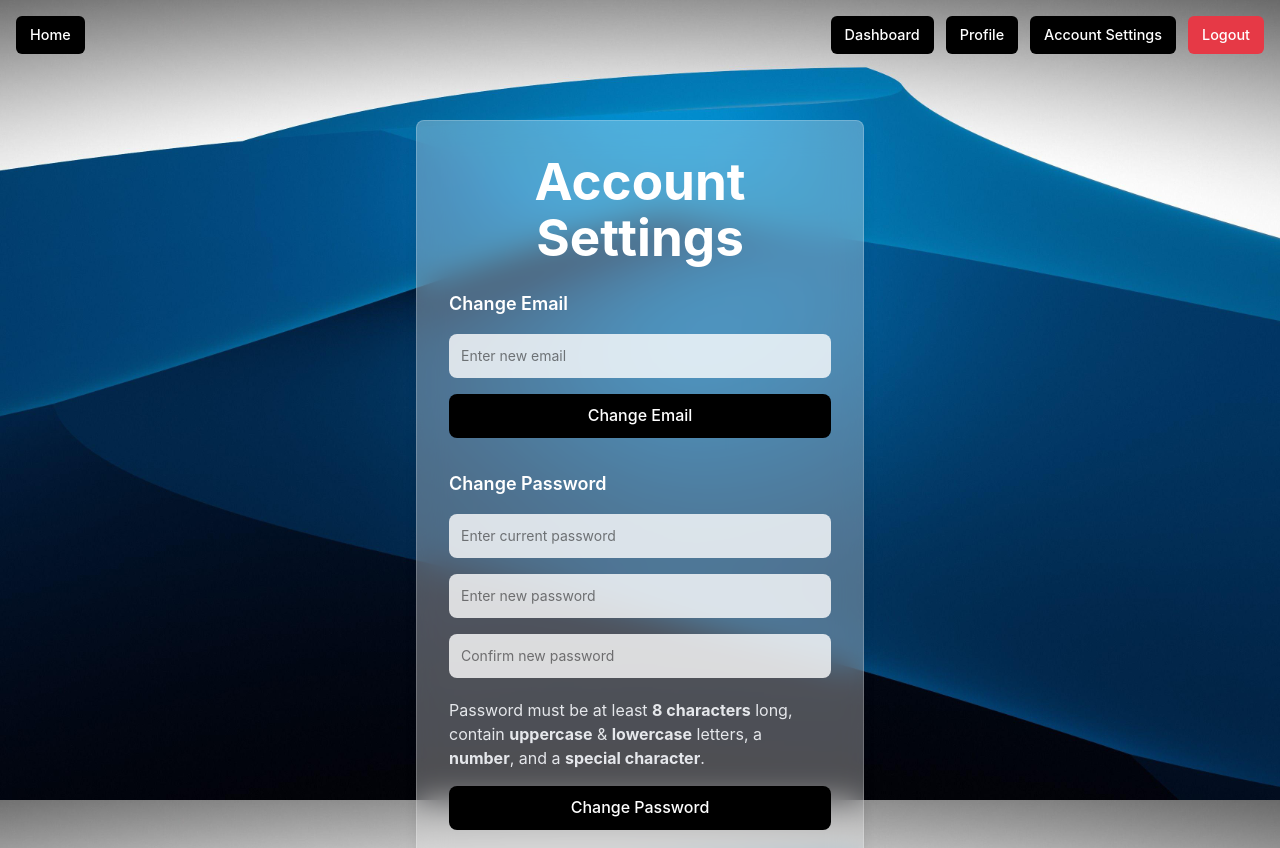
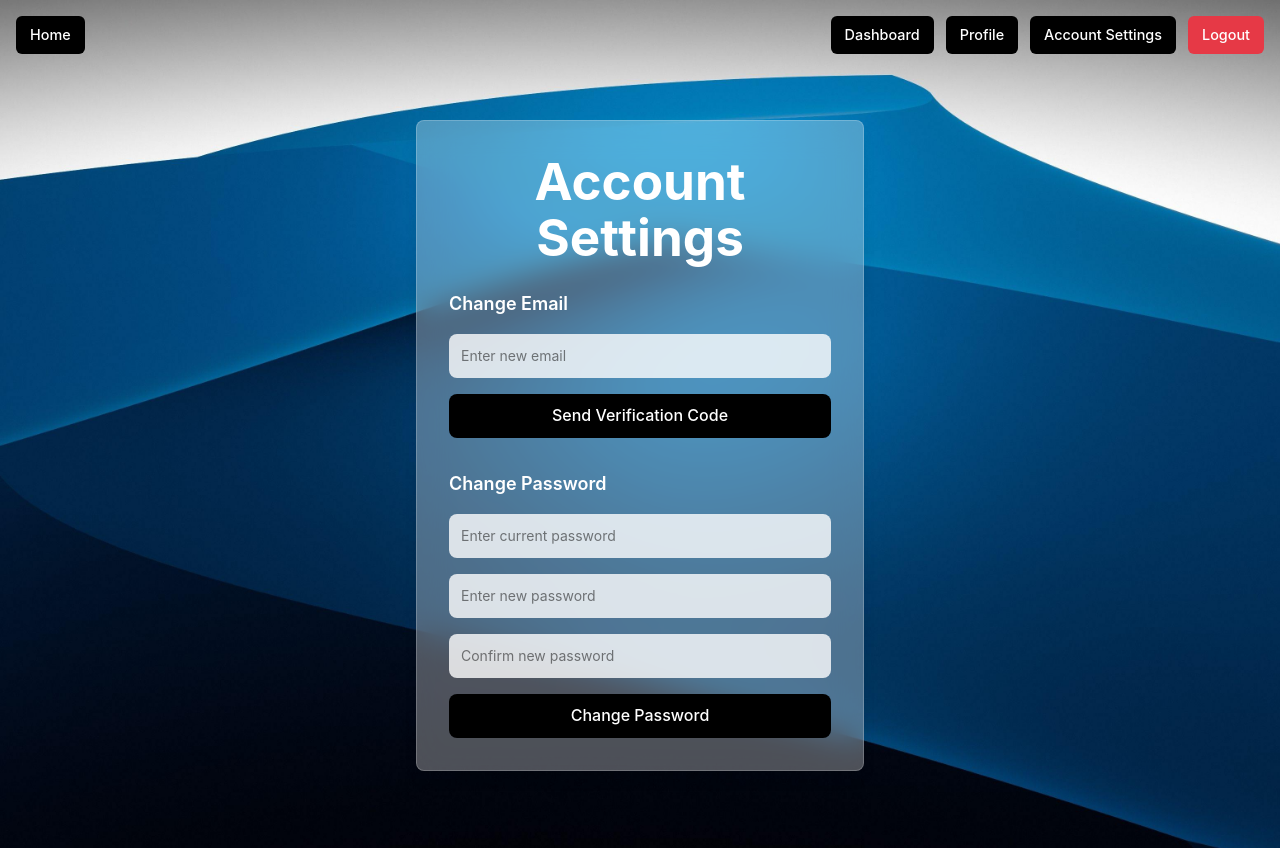
Before and after one commit to AAleksandros/Simple-Web-App, a Vue app in the folder frontend/: page /account-settings in a window 1280 px wide. Shown: the top 848 px of the page. Built offline with nearby package versions, Linux system fonts and the light colour scheme; sample sign-in values are in the browser's storage.

Commit message:
Finalized accountsettingsview (added new email verification field/function)

```diff
--- a/frontend/src/views/AccountSettingsView.vue
+++ b/frontend/src/views/AccountSettingsView.vue
@@ -5,16 +5,20 @@ import api from "../api";
 
 // Change Email
 const newEmail = ref("");
+const emailVerificationCode = ref("");
 const emailChangeMessage = ref("");
 const emailChangeError = ref("");
 const loadingEmail = ref(false);
+const loadingVerify = ref(false);
+const showVerifyEmailField = ref(false);
 
+// Cooldown state for change email
 const emailCooldownActive = ref(false);
 const emailCooldownSeconds = ref(0);
 
 const router = useRouter();
 
-// Resume cooldown from localStorage if it exists
+// Resume cooldown from localStorage on mount
 onMounted(() => {
   const lastEmailChangeRequest = localStorage.getItem("last_email_change_request");
   const storedCooldown = localStorage.getItem("email_change_cooldown_seconds");
@@ -50,7 +54,7 @@ const changeEmail = async () => {
   try {
     const response = await api.post("change-email/", { new_email: newEmail.value });
     emailChangeMessage.value = response.data.message;
-    // Start cooldown immediately after a successful request
+    showVerifyEmailField.value = true;
     const retryAfter = Number(response.headers["retry-after"]) || 60;
     emailCooldownSeconds.value = retryAfter;
     localStorage.setItem("last_email_change_request", Date.now().toString());
@@ -72,6 +76,24 @@ const changeEmail = async () => {
   }
 };
 
+const verifyNewEmail = async () => {
+  emailChangeMessage.value = "";
+  emailChangeError.value = "";
+  loadingVerify.value = true;
+  try {
+    const response = await api.post("verify-new-email/", { code: emailVerificationCode.value });
+    emailChangeMessage.value = response.data.message;
+    showVerifyEmailField.value = false;
+    const profileResponse = await api.get("profile/");
+    localStorage.setItem("profile", JSON.stringify(profileResponse.data));
+    newEmail.value = "";
+    emailVerificationCode.value = "";
+  } catch (error: any) {
+    emailChangeError.value = error.response?.data?.error || "Verification failed.";
+  } finally {
+    loadingVerify.value = false;
+  }
+};
 
 // Change Password
 const oldPassword = ref("");
@@ -121,32 +143,20 @@ const goBack = () => {
 </script>
 
 <template>
-  <!-- Full-page container with background -->
-  <div
-    class="pt-30 pb-30 flex items-center justify-center px-4 bg-cover bg-center overflow-y-auto"
-    style="background-image: url('/background.png'); background-attachment: fixed;"
-  >
-    <!-- Semi-transparent, blurred container -->
+  <div class="pt-30 pb-30 flex items-center justify-center px-4 bg-cover bg-center overflow-y-auto"
+       style="background-image: url('/background.png'); background-attachment: fixed;">
     <div class="bg-white/30 backdrop-blur-lg p-8 rounded-lg shadow-lg max-w-md w-full border border-white/20">
-      <h1 class="text-center text-2xl font-bold text-white sm:text-3xl">
-        Account Settings
-      </h1>
+      <h1 class="text-center text-2xl font-bold text-white sm:text-3xl">Account Settings</h1>
 
       <!-- Change Email Section -->
       <div class="mt-6 space-y-4">
         <h2 class="text-lg font-semibold text-white">Change Email</h2>
 
         <!-- Error / Success Messages for Email Change -->
-        <div
-          v-if="emailChangeError"
-          class="w-full text-center bg-black/60 backdrop-blur-md px-4 py-2 rounded"
-        >
+        <div v-if="emailChangeError" class="w-full text-center bg-black/60 backdrop-blur-md px-4 py-2 rounded">
           <p class="text-red-500 text-s">{{ emailChangeError }}</p>
         </div>
-        <div
-          v-if="emailChangeMessage"
-          class="w-full text-center bg-black/60 backdrop-blur-md px-4 py-2 rounded"
-        >
+        <div v-if="emailChangeMessage" class="w-full text-center bg-black/60 backdrop-blur-md px-4 py-2 rounded">
           <p class="text-green-400 text-s">{{ emailChangeMessage }}</p>
         </div>
 
@@ -158,7 +168,7 @@ const goBack = () => {
           class="w-full rounded-lg border-gray-300 p-3 text-sm bg-white/80 text-black"
         />
 
-        <!-- Change Email Button with cooldown logic -->
+        <!-- Change Email Button with cooldown -->
         <button
           @click="changeEmail"
           :disabled="loadingEmail || emailCooldownActive"
@@ -168,9 +178,26 @@ const goBack = () => {
             Wait {{ emailCooldownSeconds }}s
           </template>
           <template v-else>
-            {{ loadingEmail ? "Changing..." : "Change Email" }}
+            {{ loadingEmail ? "Sending..." : "Send Verification Code" }}
           </template>
         </button>
+
+        <!-- Verification Input & Button: Show only if a change-email request was sent -->
+        <div v-if="showVerifyEmailField" class="mt-4 space-y-2">
+          <input
+            type="text"
+            v-model="emailVerificationCode"
+            placeholder="Enter verification code"
+            class="w-full rounded-lg border-gray-300 p-3 text-sm bg-white/80 text-black"
+          />
+          <button
+            @click="verifyNewEmail"
+            :disabled="loadingVerify"
+            class="w-full rounded-lg bg-blue-600 px-5 py-3 text-sm font-medium text-white hover:bg-blue-700 transition disabled:bg-gray-500"
+          >
+            {{ loadingVerify ? "Verifying..." : "Verify Email Change" }}
+          </button>
+        </div>
       </div>
 
       <!-- Change Password Section -->
@@ -178,16 +205,10 @@ const goBack = () => {
         <h2 class="text-lg font-semibold text-white">Change Password</h2>
 
         <!-- Error / Success Messages for Password Change -->
-        <div
-          v-if="passwordChangeError"
-          class="w-full text-center bg-black/60 backdrop-blur-md px-4 py-2 rounded"
-        >
+        <div v-if="passwordChangeError" class="w-full text-center bg-black/60 backdrop-blur-md px-4 py-2 rounded">
           <p class="text-red-500 text-s">{{ passwordChangeError }}</p>
         </div>
-        <div
-          v-if="passwordChangeMessage"
-          class="w-full text-center bg-black/60 backdrop-blur-md px-4 py-2 rounded"
-        >
+        <div v-if="passwordChangeMessage" class="w-full text-center bg-black/60 backdrop-blur-md px-4 py-2 rounded">
           <p class="text-green-400 text-s">{{ passwordChangeMessage }}</p>
         </div>
 
@@ -214,12 +235,6 @@ const goBack = () => {
           placeholder="Confirm new password"
           class="w-full rounded-lg border-gray-300 p-3 text-sm bg-white/80 text-black"
         />
-        <p class="text-gray-200 text-s mt-1">
-            Password must be at least <strong>8 characters</strong> long, contain
-            <strong>uppercase</strong> & <strong>lowercase</strong> letters, a
-            <strong>number</strong>, and a
-            <strong>special character</strong>.
-          </p>
 
         <!-- Change Password Button -->
         <button
@@ -231,13 +246,13 @@ const goBack = () => {
         </button>
       </div>
 
-      <!-- Back Button -->
+      <!-- Back Button
       <button
         @click="goBack"
         class="mt-6 w-full rounded-lg bg-gray-700 px-5 py-3 text-sm font-medium text-white hover:bg-gray-600 transition"
       >
         Back to Dashboard
-      </button>
+      </button> -->
     </div>
   </div>
 </template>
```
